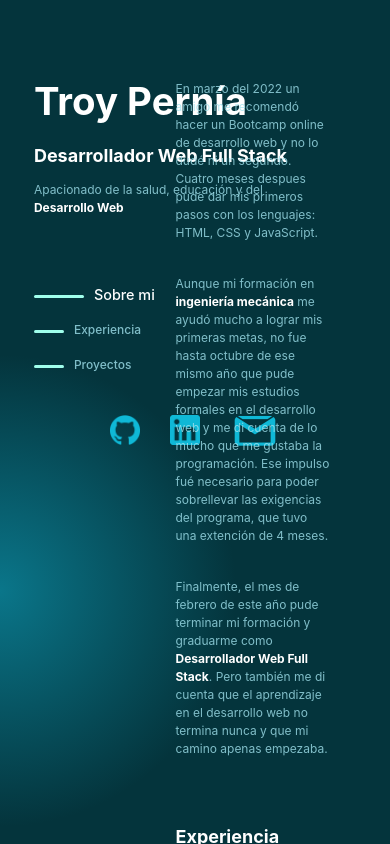
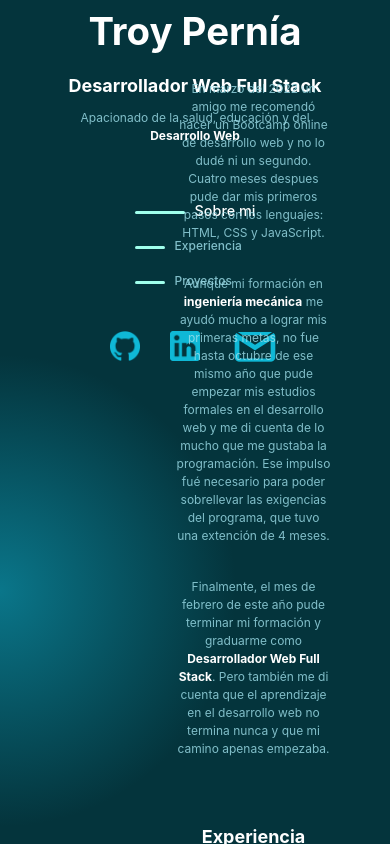
Before and after one commit to Tortoiselizard/Portafolio_Front, a React (Vite) app: page / in a window 390 px wide. Shown: the top 844 px of the page. Built offline with nearby package versions, Linux system fonts and the light colour scheme.

Commit message:
change Home/Home.module.css: add styles to movile screen (line 24-39)

```diff
--- a/src/components/Home/Home.module.css
+++ b/src/components/Home/Home.module.css
@@ -21,3 +21,19 @@
 .HomeContainer p {
     width: 80%;
 }
+
+/* Estilos para dispositivos móbiles pequeños */
+@media screen and (max-width: 480px) {
+
+    .HomeContainer {
+        display: flex;
+        flex-direction: column;
+        align-items: center;
+    }
+
+    .HomeContainer h1, h2, p {
+        text-align: center;
+        margin: 10px 0px;
+        margin-bottom: 0px;
+    }
+  }
```
